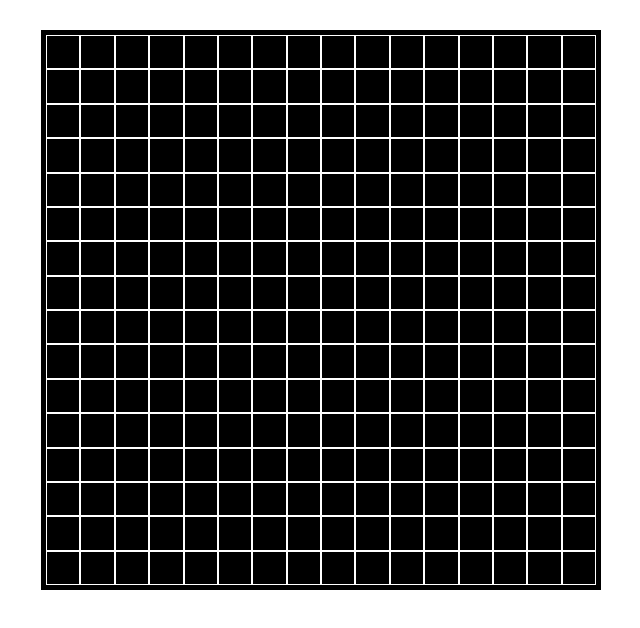
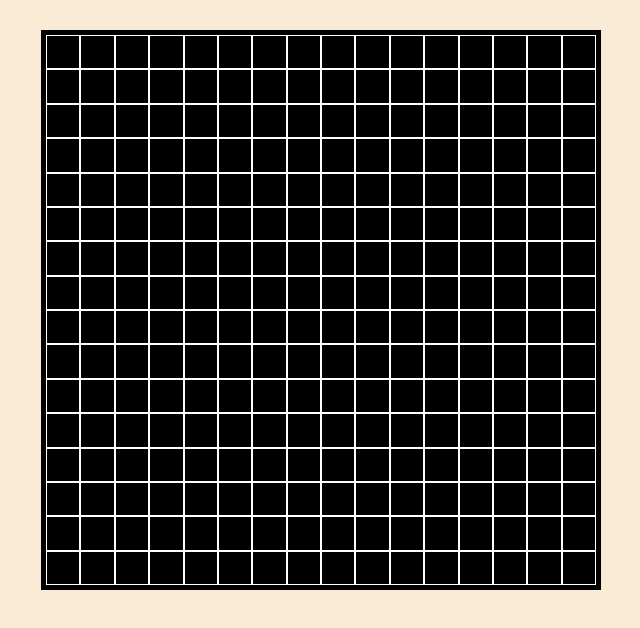
Before and after one commit to HumanRadical/led-matrix-generator, a React (Create React App) app: page / in a window 1280 px wide. Shown: the top 628 px of the page, without its empty margins (319-959 px from the left). Built offline with nearby package versions, Linux system fonts and the light colour scheme.

Commit message:
Update styles

```diff
--- a/src/App.css
+++ b/src/App.css
@@ -1,5 +1,5 @@
-.App {
-  text-align: center;
+body {
+  background-color: antiquewhite;
 }
 
 .grid {
```
